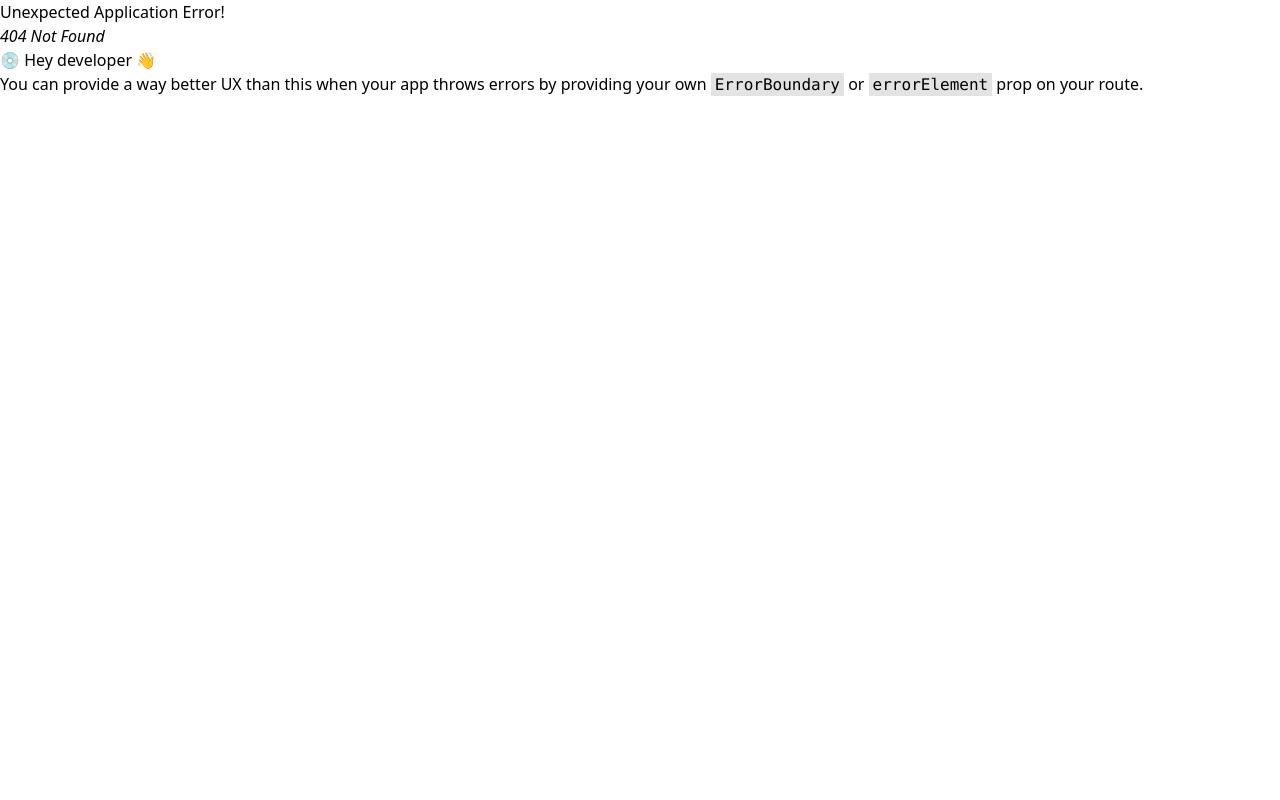
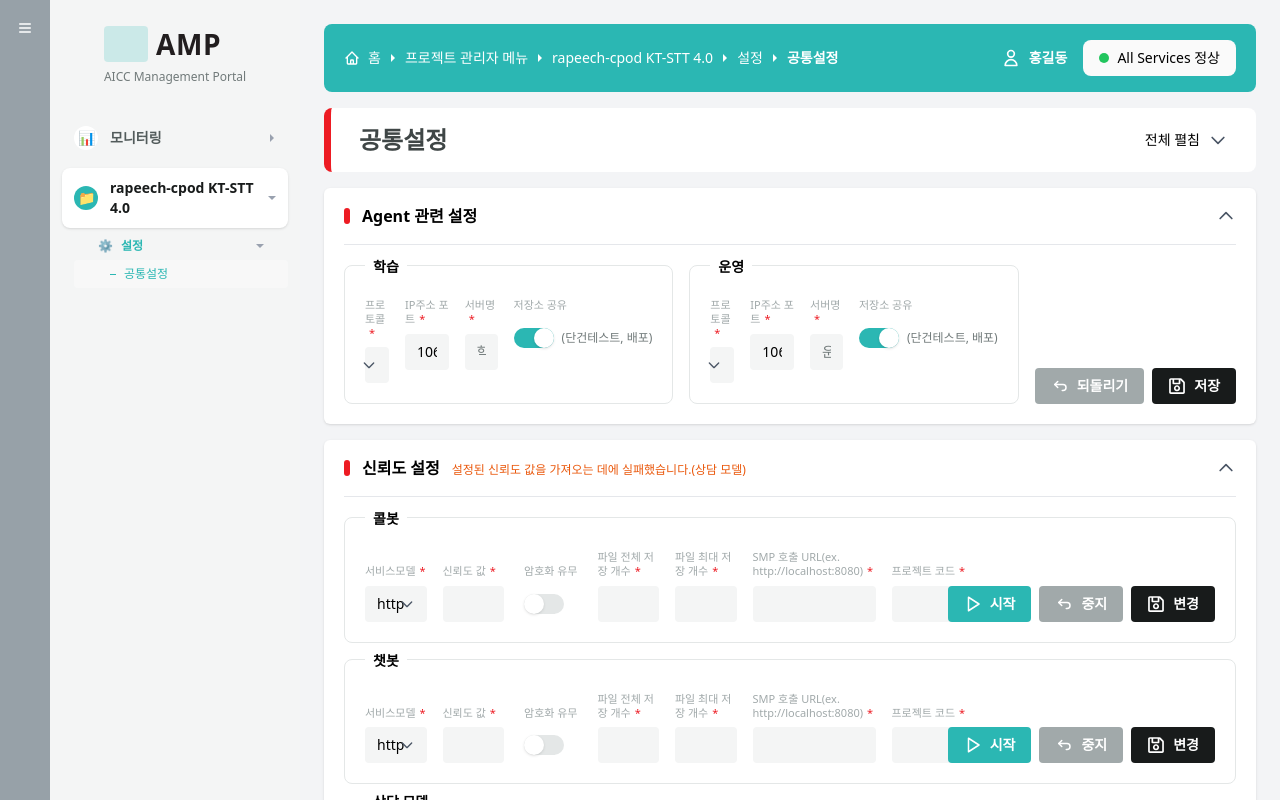
Before and after one commit to ader0908/react, a React (Vite) app in the folder kt-vite/: page /react/kt-vite/settings in a window 1280 px wide. Before the commit this address had no page. Built offline with nearby package versions, Linux system fonts and the light colour scheme.

Commit message:
배포테스트

```diff
--- a/kt-vite/index.html
+++ b/kt-vite/index.html
@@ -1,7 +1,8 @@
-<!doctype html>
+<!DOCTYPE html>
 <html lang="en">
   <head>
     <meta charset="UTF-8" />
+    <base href="/react/kt-vite/" />
     <link rel="icon" type="image/svg+xml" href="/vite.svg" />
     <meta name="viewport" content="width=device-width, initial-scale=1.0" />
     <title>kt-vite</title>
--- a/kt-vite/src/router/index.jsx
+++ b/kt-vite/src/router/index.jsx
@@ -3,7 +3,8 @@ import MainPage from "../pages/MainPage";
 import MonitoringPage from "../pages/MonitoringPage";
 import SettingsPage from "../pages/SettingsPage";
 
-export const router = createBrowserRouter([
+export const router = createBrowserRouter(
+  [
     {
       path: "/",
       element: <MainPage />,
@@ -22,4 +23,8 @@ export const router = createBrowserRouter([
         },
       ],
     },
-]);
+  ],
+  {
+    basename: "/react/kt-vite",
+  }
+);
```
Also changed, not shown: 2 other files (tests, documents, lock files or other folders). Lines whose indentation alone changed are shown as unchanged.
